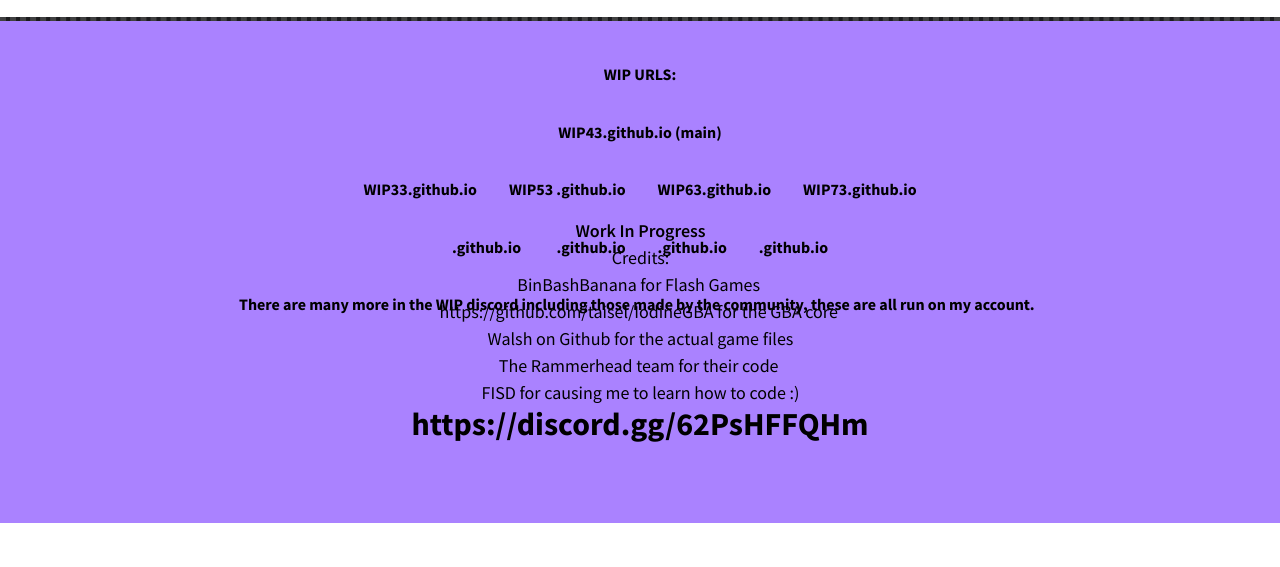
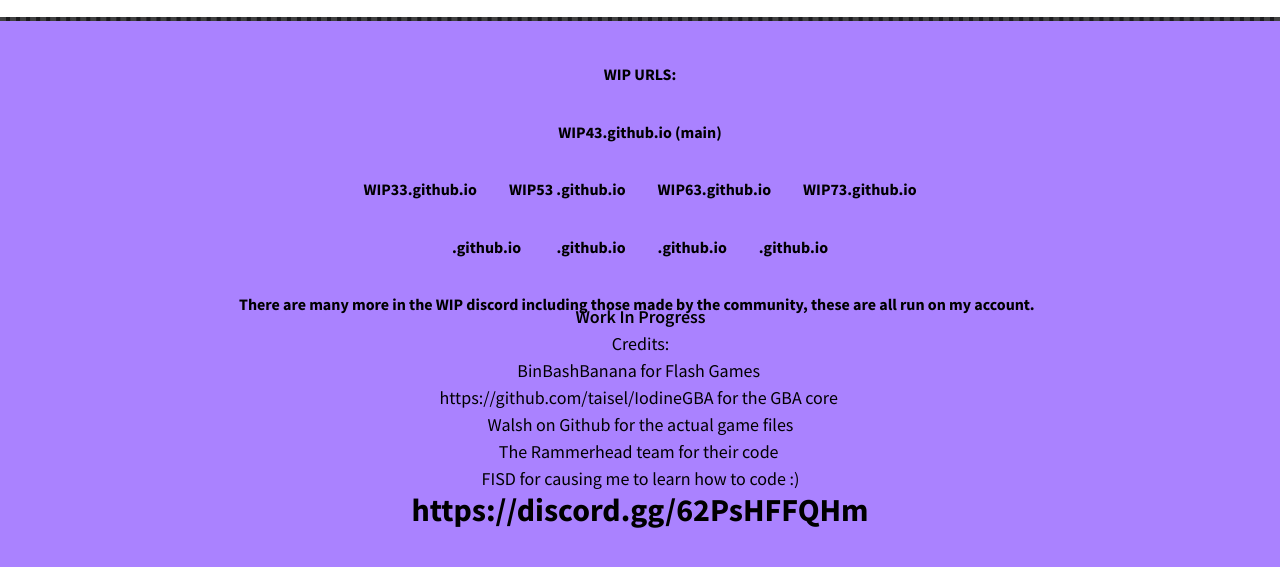
Before and after one commit to WIP43/test6, a plain HTML site: page index.html in a window 1280 px wide. Shown: the part 1759-2326 px from the top of the page. Before the commit the page ends 2282 px from the top, so only its background shows below. Drawn offline with nearby package versions, Linux system fonts and the light colour scheme.

Commit message:
Add files via upload

```diff
--- a/home.css
+++ b/home.css
@@ -606,6 +606,13 @@
   background-size: cover;
   background-image: url("public/playground_assets/grainy-1500w.png");
 }
+.home-container16 {
+  width: 100%;
+  display: flex;
+  align-self: center;
+  align-items: center;
+  flex-direction: column;
+}
 .home-footer {
   width: 100%;
   display: flex;
@@ -616,7 +623,7 @@
   background-color: #AA82FF;
 }
 .home-header3 {
-  height: 175px;
+  height: 261px;
   font-size: 50px;
   text-align: center;
   font-weight: 600;
--- a/index.html
+++ b/index.html
@@ -338,6 +338,7 @@
           </div>
         </div>
         <section class="home-black"></section>
+        <div class="home-container16">
           <footer class="home-footer">
             <h2 class="home-header3">
               <span class="home-text47">WIP URLS:</span>
@@ -349,20 +350,22 @@
                 .github.io&nbsp; &nbsp; &nbsp; &nbsp; &nbsp;
               </span>
               <span class="home-text52">
-              WIP63.github.io&nbsp; &nbsp; &nbsp; &nbsp; &nbsp; WIP73.github.io
+                WIP63.github.io&nbsp; &nbsp; &nbsp; &nbsp; &nbsp;
+                WIP73.github.io
               </span>
               <br class="home-text53" />
               <span class="home-text54">
                 .github.io&nbsp; &nbsp; &nbsp; &nbsp; &nbsp;&nbsp;
               </span>
               <span class="home-text55">
-              .github.io&nbsp; &nbsp; &nbsp; &nbsp; &nbsp;&nbsp;.github.io&nbsp;
-              &nbsp; &nbsp; &nbsp; &nbsp;&nbsp;.github.io
+                .github.io&nbsp; &nbsp; &nbsp; &nbsp;
+                &nbsp;&nbsp;.github.io&nbsp; &nbsp; &nbsp; &nbsp;
+                &nbsp;&nbsp;.github.io
               </span>
               <br class="home-text56" />
               <span class="home-text57">
-              There are many more in the WIP discord including those made by the
-              community, these are all run on my account.&nbsp;&nbsp;
+                There are many more in the WIP discord including those made by
+                the community, these are all run on my account.&nbsp;&nbsp;
               </span>
               <br class="home-text58" />
               <span class="home-text59">&nbsp; &nbsp;&nbsp;</span>
@@ -391,6 +394,7 @@
             </div>
             <h1>https://discord.gg/62PsHFFQHm</h1>
           </footer>
+        </div>
         <div>
           <dangerous-html
             html="<script>
```
Lines whose indentation alone changed are shown as unchanged.
